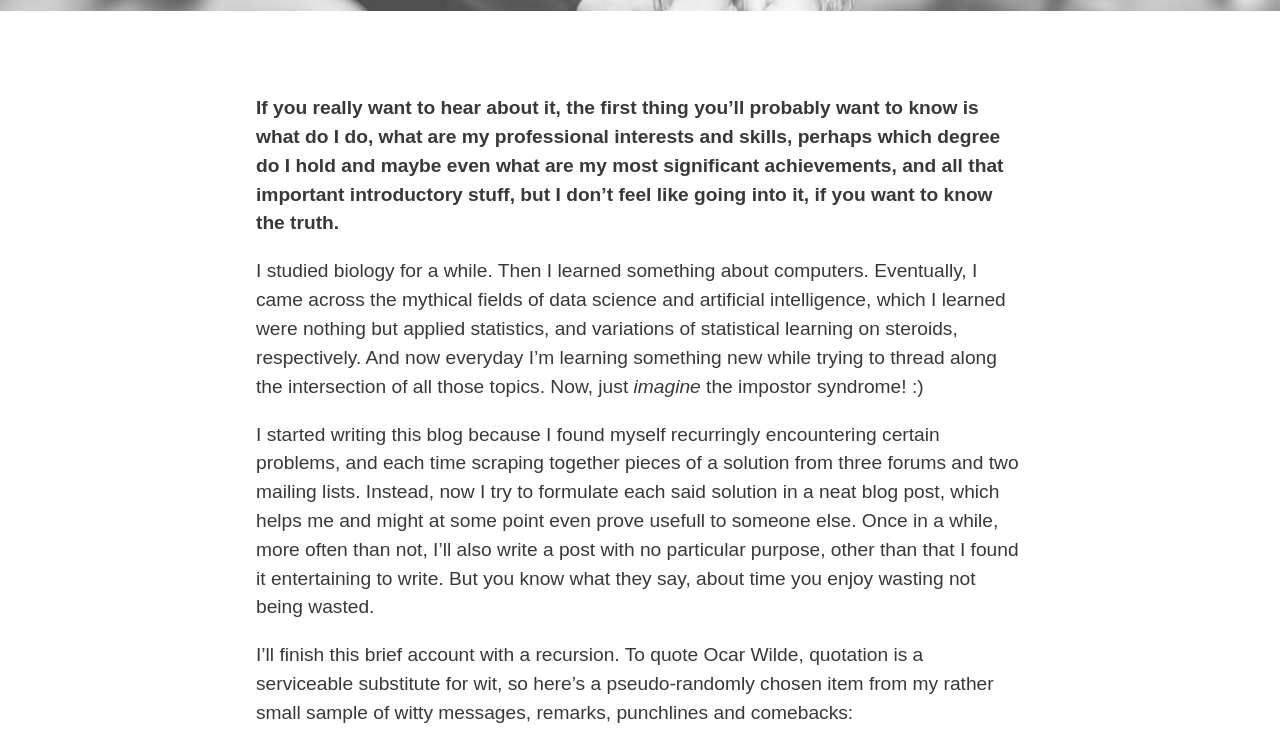
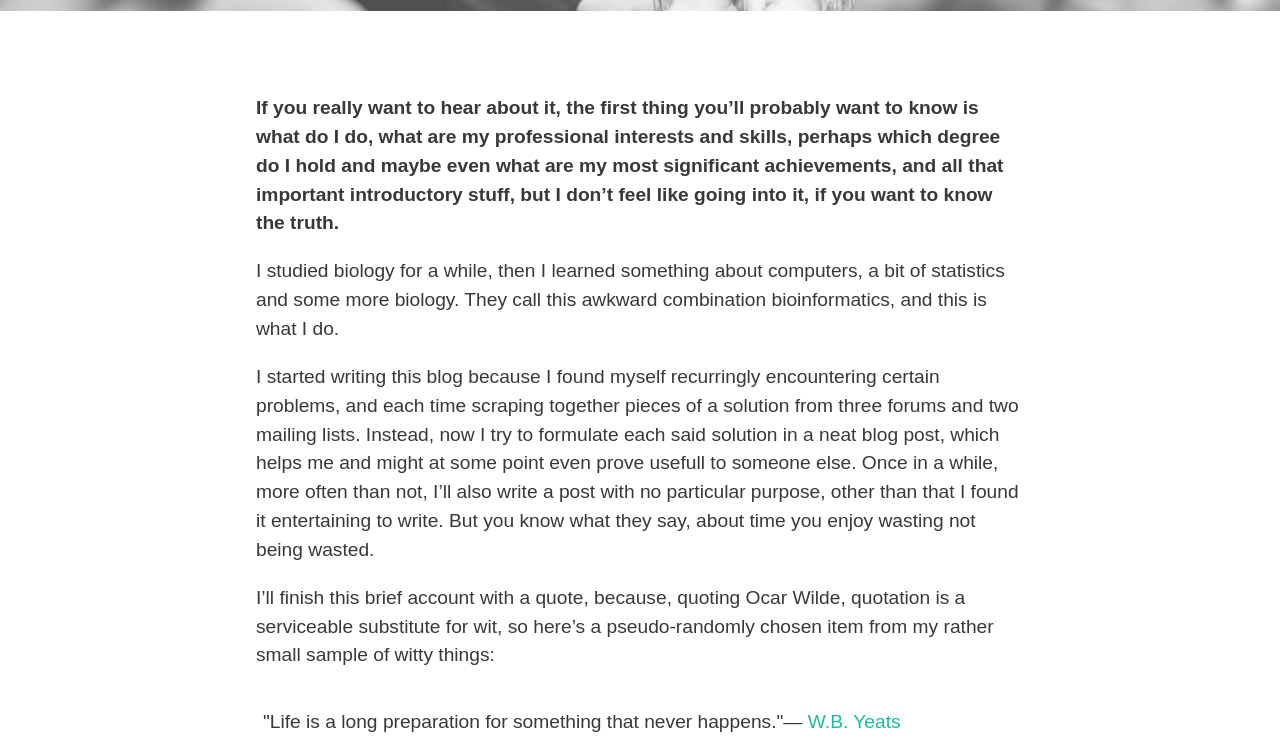
Before and after one commit to anamariaelek/anamariaelek.github.io, a Jekyll site: the page built from About.md, in a window 1280 px wide and 900 px high, scrolled down 511 px, cut to the strip 0-751 px from the top of the window. Built offline with Jekyll 4.4.1, drawn with Linux system fonts in a browser that asks for light colours.

Commit message:
Personal update

```diff
--- a/About.md
+++ b/About.md
@@ -7,11 +7,11 @@
 
 <b>If you really want to hear about it, the first thing you'll probably want to know is what do I do, what are my professional interests and skills, perhaps which degree do I hold and maybe even what are my most significant achievements, and all that important introductory stuff, but I don't feel like going into it, if you want to know the truth.</b>
 
-I studied biology for a while. Then I learned something about computers. Eventually, I came across the mythical fields of data science and artificial intelligence, which I learned were nothing but applied statistics, and variations of statistical learning on steroids, respectively. And now everyday I'm learning something new while trying to thread along the intersection of all those topics. Now, just _imagine_ the impostor syndrome! :)
+I studied biology for a while, then I learned something about computers, a bit of statistics and some more biology. They call this awkward combination bioinformatics, and this is what I do.
 
 I started writing this blog because I found myself recurringly encountering certain problems, and each time scraping together pieces of a solution from three forums and two mailing lists. Instead, now I try to formulate each said solution in a neat blog post, which helps me and might at some point even prove usefull to someone else. Once in a while, more often than not, I'll also write a post with no particular purpose, other than that I found it entertaining to write. But you know what they say, about time you enjoy wasting not being wasted.
 
-I'll finish this brief account with a recursion. To quote Ocar Wilde, quotation is a serviceable substitute for wit, so here's a pseudo-randomly chosen item from my rather small sample of witty messages, remarks, punchlines and comebacks:
+I'll finish this brief account with a quote, because, quoting Ocar Wilde, quotation is a serviceable substitute for wit, so here's a pseudo-randomly chosen item from my rather small sample of witty things:
 
 <div style="padding: 0px 7px 0px 7px;">
     <br/>
```
Also changed, not shown: assets/img/feature_img_1.jpg (renamed from assets/img/feature_img_0.jpg).
